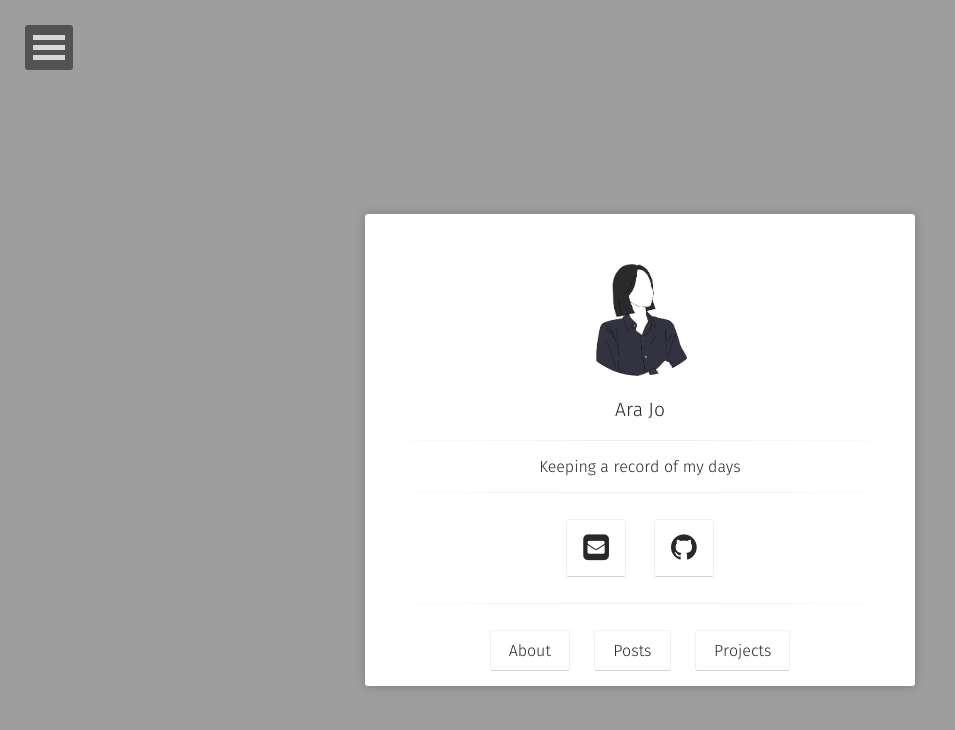
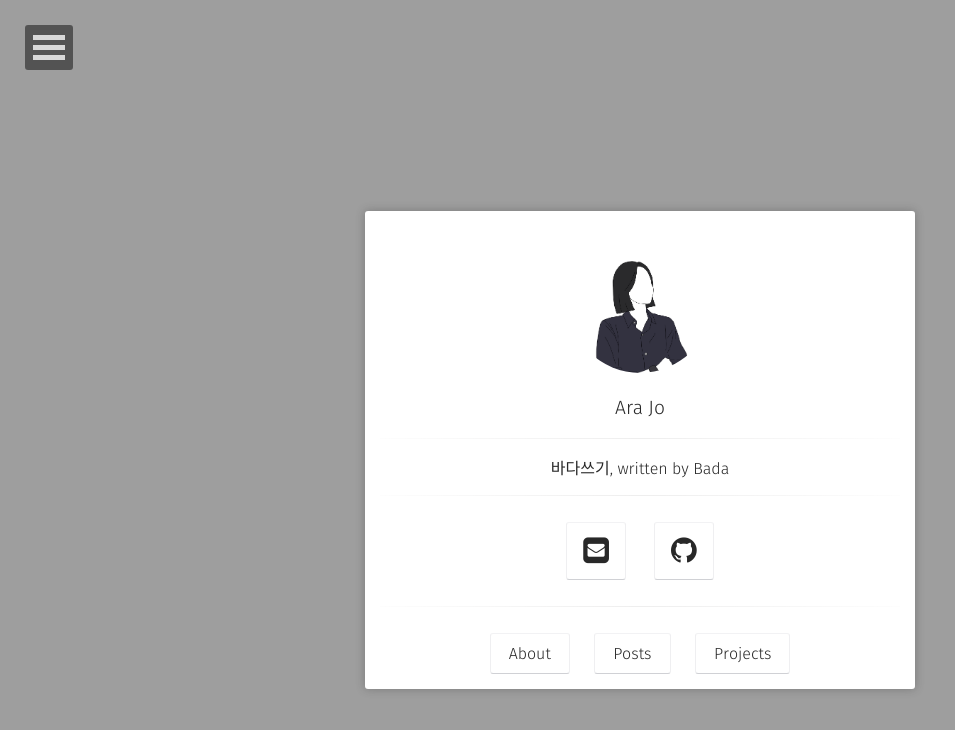
Before and after one commit to xrabcde/xrabcde.github.io, a Jekyll site: the page built from index.html, in a window 1280 px wide. Shown: the top 730 px of the page, without its empty margins (0-955 px from the left). Built offline with Jekyll 4.4.1, drawn with Linux system fonts in a browser that asks for light colours; some web fonts are replaced.

Commit message:
Update title and bio

```diff
--- a/_config.yml
+++ b/_config.yml
@@ -1,6 +1,7 @@
 # Site
-title:              Ara Jo
-bio:                'Keeping a record of my days'
+title:              '바다쓰기'
+name:               Ara Jo
+bio:                '바다쓰기, written by Bada'
 description:        "Aspiring Backend Developer :)"
 reading_time:       true
 words_per_minute:   200
--- a/_includes/nav.html
+++ b/_includes/nav.html
@@ -6,8 +6,8 @@
 				<a href="#">About</a>
 				<ul class="dl-submenu">
 					<li>
-						<img src="{{ site.url }}/{{ site.logo }}" alt="{{ site.title }} photo" class="author-photo">
-						<h4>{{ site.title }}</h4>
+						<img src="{{ site.url }}/{{ site.logo }}" alt="{{ site.name }} photo" class="author-photo">
+						<h4>{{ site.name }}</h4>
 						<p>{{ site.description }}</p>
 					</li>
 					<li><a href="{{ site.url }}/about/"><span class="btn btn-inverse">Learn More</span></a></li>
--- a/_layouts/home.html
+++ b/_layouts/home.html
@@ -20,7 +20,7 @@
                     </a>
                     <h3 class="title">
                         <a class="zoombtn" href="{{ site.url }}">
-                        	<p style="font-size:1.2rem;font-weight:300">{{ site.title }}</p>
+                        	<p style="font-size:1.2rem;font-weight:300">{{ site.name }}</p>
 			            </a>
                     </h3>
                     <hr class="hr-line">
```
Also changed, not shown: 1 other file.
